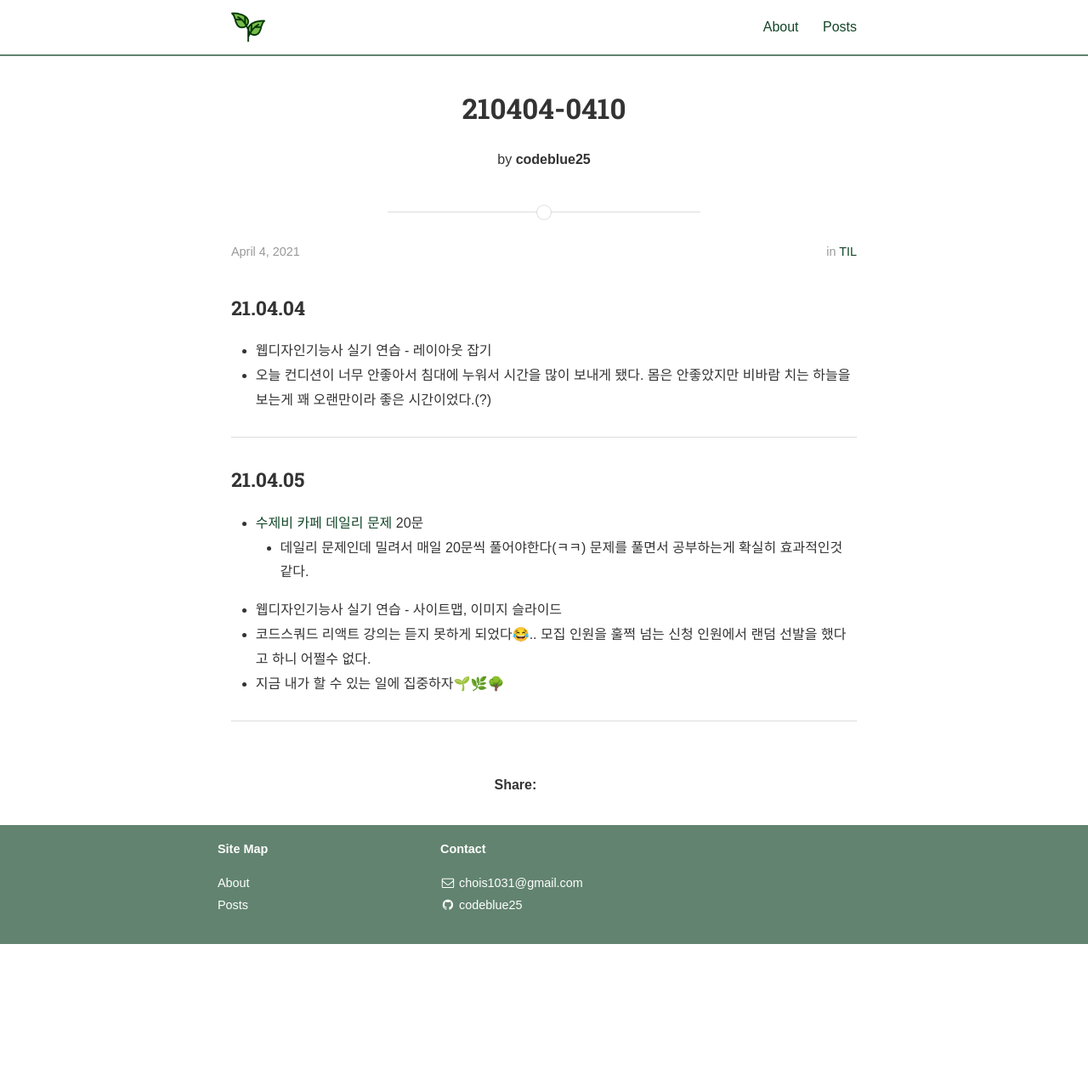
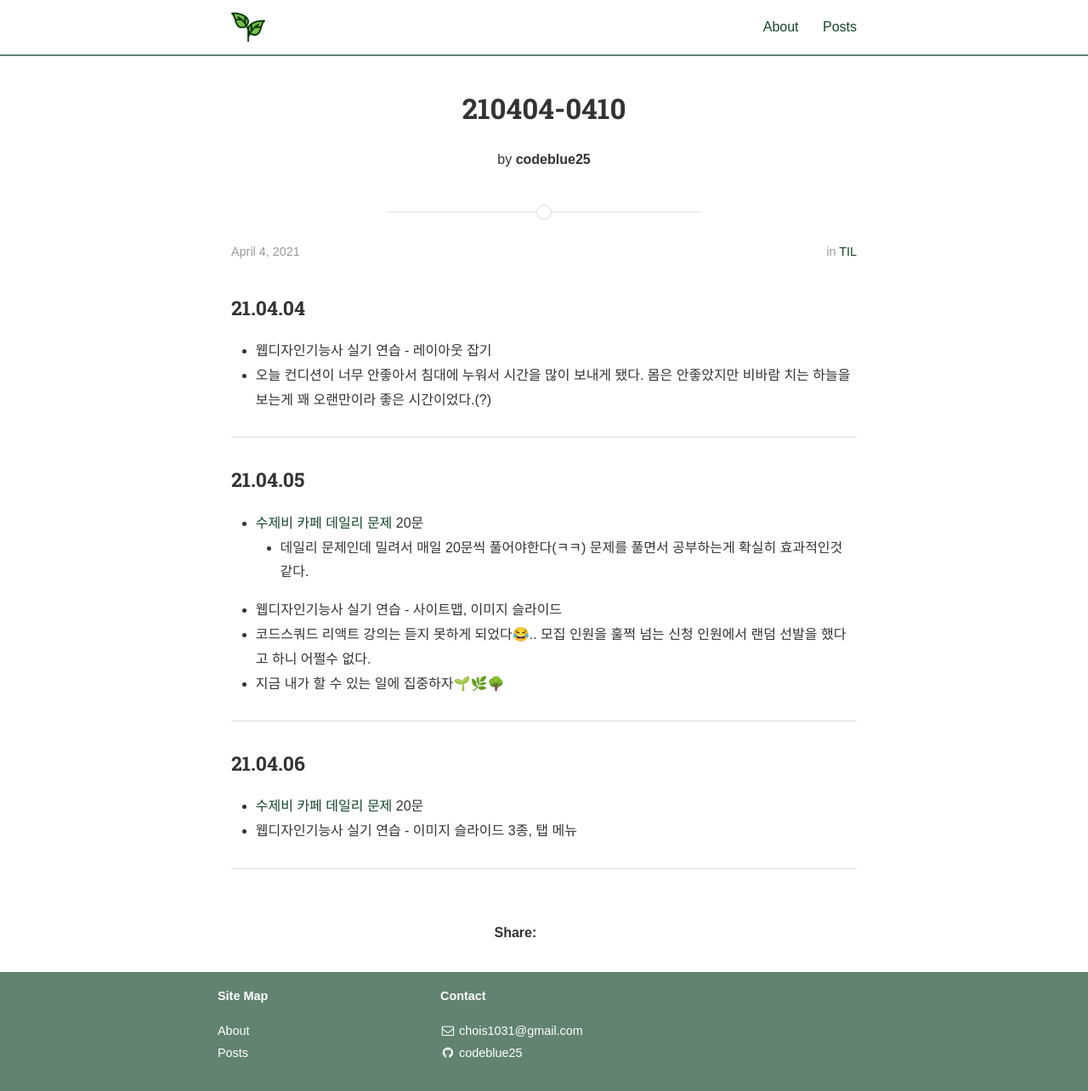
Before and after one commit to codeblue25/codeblue25.github.io, a Jekyll site: the page built from _posts/2021-04-04-0410.md, in a window 1280 px wide and 1285 px high. Shown: the whole window at 85% size. Built offline with Jekyll 4.4.1, drawn with Linux system fonts in a browser that asks for light colours; nearby versions of some CDN libraries; some web fonts are replaced; a style sheet for code colours, icons or effects is not loaded.

Commit message:
210406 TIL

```diff
--- a/_posts/2021-04-04-0410.md
+++ b/_posts/2021-04-04-0410.md
@@ -22,3 +22,10 @@
 * 지금 내가 할 수 있는 일에 집중하자🌱🌿🌳
 
 ---
+
+<h3>21.04.06</h3>
+
+* [수제비 카페 데일리 문제](https://cafe.naver.com/soojebi) 20문
+* 웹디자인기능사 실기 연습 - 이미지 슬라이드 3종, 탭 메뉴
+
+---
```
